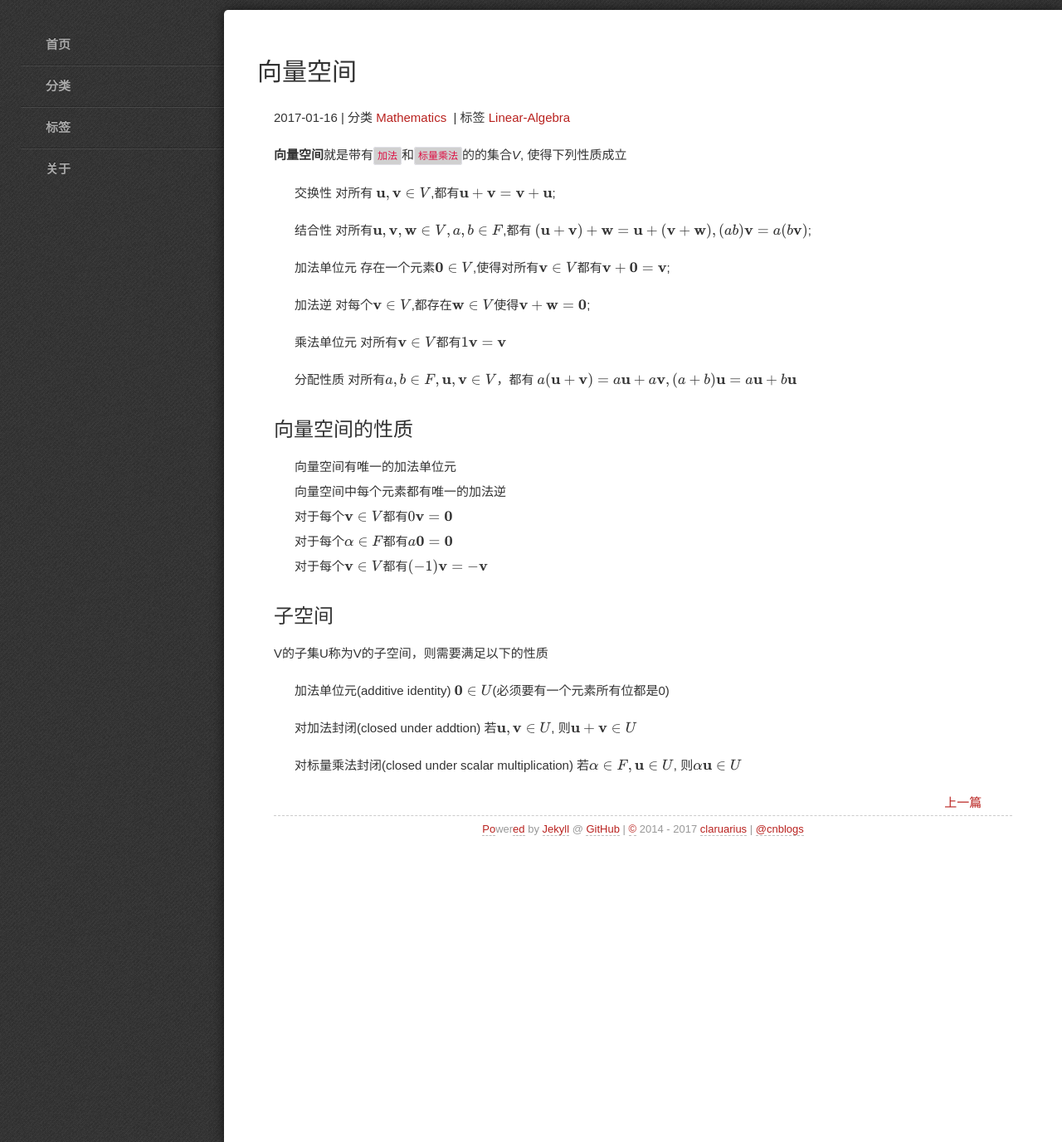
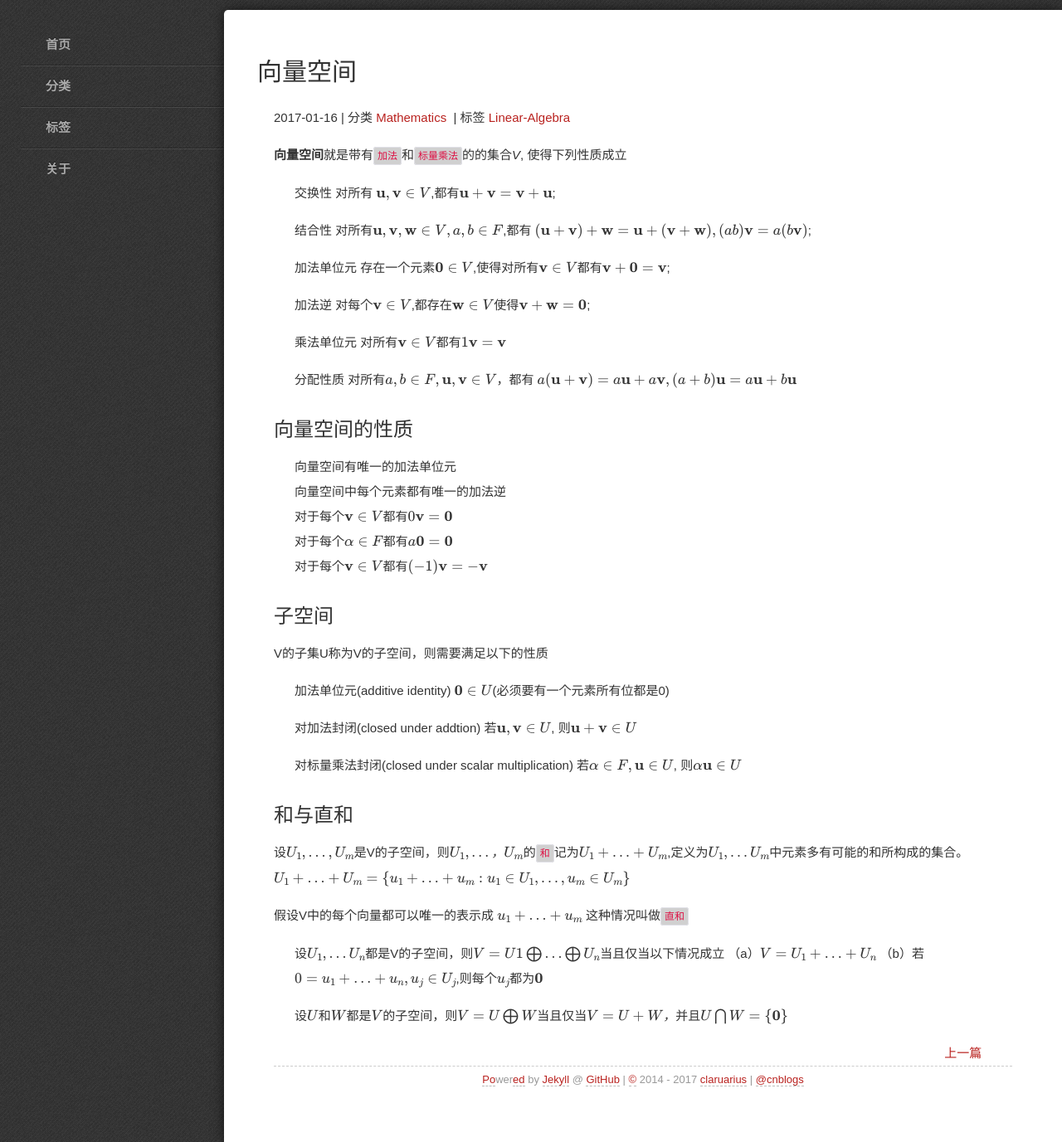
Before and after one commit to Claruarius/blog, a Jekyll site: the page built from _posts/2017-01-15-向量空间.md, in a window 1280 px wide. Shown: the whole page at 83% size. Built offline with Jekyll 4.4.1, drawn with Linux system fonts in a browser that asks for light colours; some web fonts are replaced; formulas are drawn with MathJax 3.

Commit message:
complete 向量空间

````diff
--- a/_posts/2017-01-15-向量空间.md
+++ b/_posts/2017-01-15-向量空间.md
@@ -46,3 +46,17 @@ $$\textbf{0} \in U$$(必须要有一个元素所有位都是0)
 
 * 对标量乘法封闭(closed under scalar multiplication)
 若$$\alpha \in F, \textbf{u}\in U$$, 则$$\alpha\textbf{u} \in U$$
+
+## 和与直和
+设$$U_1,…,U_m$$是V的子空间，则$$U_1,…，U_m$$的```和```记为$$U_1+…+U_m$$,定义为$$U_1,…U_m$$中元素多有可能的和所构成的集合。
+$$U_1+…+U_m=\{u_1+…+u_m : u_1\in U_1, …, u_m\in U_m\}$$
+
+假设V中的每个向量都可以唯一的表示成
+$$u_1+…+u_m$$
+这种情况叫做```直和```
+
+* 设$$U_1,…U_n$$都是V的子空间，则$$V=U1\bigoplus …\bigoplus U_n$$当且仅当以下情况成立
+（a）$$V = U_1 + … + U_n$$
+（b）若$$0 = u_1+…+u_n, u_j\in U_j$$,则每个$$u_j$$都为$$\textbf{0}$$
+
+* 设$$U和W都是V$$的子空间，则$$V = U\bigoplus W$$当且仅当$$V=U+W，并且U\bigcap W=\{\textbf{0}\}$$
````
